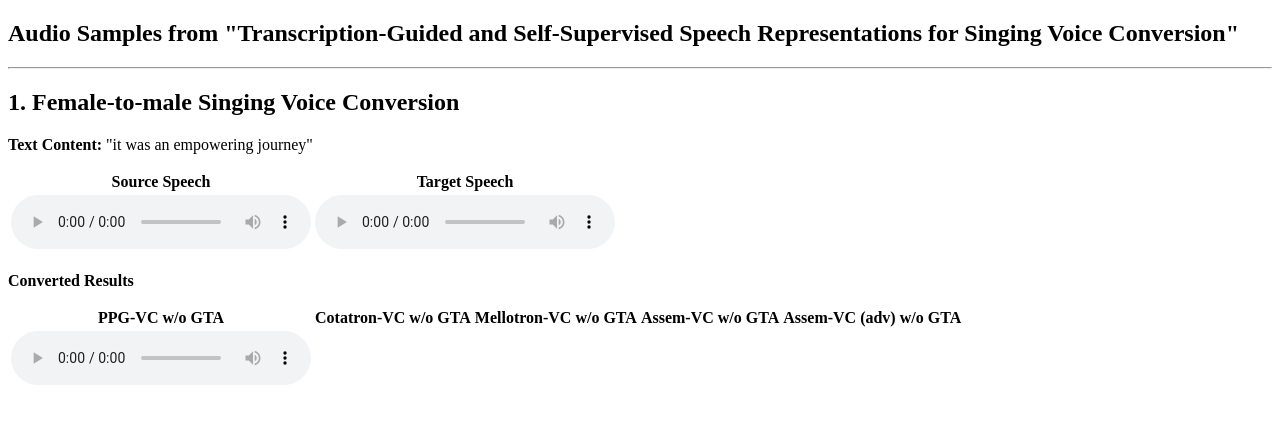
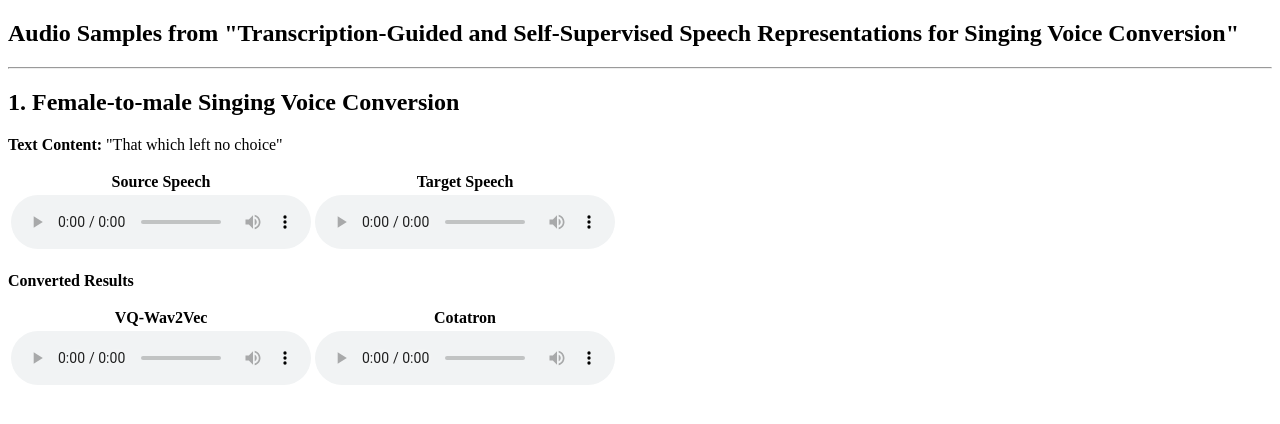
Before and after one commit to clbetty/masterthesis, a plain HTML site: page index.html in a window 1280 px wide. Drawn offline with Linux system fonts and the light colour scheme.

Commit message:
Update index.html

```diff
--- a/index.html
+++ b/index.html
@@ -7,7 +7,7 @@
 
 <a name="m2m"><h2>1. Female-to-male Singing Voice Conversion</h2></a>
 
-<p> <Strong>Text Content:</Strong> "it was an empowering journey" </p>
+<p> <Strong>Text Content:</Strong> "That which left no choice" </p>
 
 <table>
 <tbody>
@@ -18,13 +18,13 @@
 	<tr>
 		<th>
 				<audio controls="">
-				  <source src="1_Ref_PS_hard_BlackHoleSun_52-32k_Original.wav" type="audio/wav">
+				  <source src="1_Source.wav" type="audio/wav">
 				Your browser does not support the audio element.
 				</audio>
 		</th>
 		<th>
 				<audio controls="">
-				  <source src="1_Ref_PS_hard_BlackHoleSun_52-32k_Original.wav" type="audio/wav">
+				  <source src="1_Target.wav" type="audio/wav">
 				Your browser does not support the audio element.
 				</audio>
 		</th>
@@ -34,20 +34,21 @@
 <p><Strong>Converted Results</Strong></p>
 	  <table>
 	  <tbody><tr>
-        <th>PPG-VC w/o GTA</th>
-        <th>Cotatron-VC w/o GTA</th>
-        <th>Mellotron-VC w/o GTA</th>
-		<th>Assem-VC w/o GTA</th>
-		<th>Assem-VC (adv) w/o GTA</th>
-	  </tr>
+        <th>VQ-Wav2Vec</th>
+        <th>Cotatron</th>
 	  <tr>
 		<th>
 			<audio controls="">
-			  <source src="1_Ref_PS_hard_BlackHoleSun_52-32k_Original.wav" type="audio/wav">
+			  <source src="1_VQW2V.wav" type="audio/wav">
 			Your browser does not support the audio element.
 			</audio>
 		</th>
 		<th>
+			<audio controls="">
+			  <source src="1_Cotatron.wav" type="audio/wav">
+			Your browser does not support the audio element.
+			</audio>
+		</th>
 </tbody></table>
 
 </body>
```
